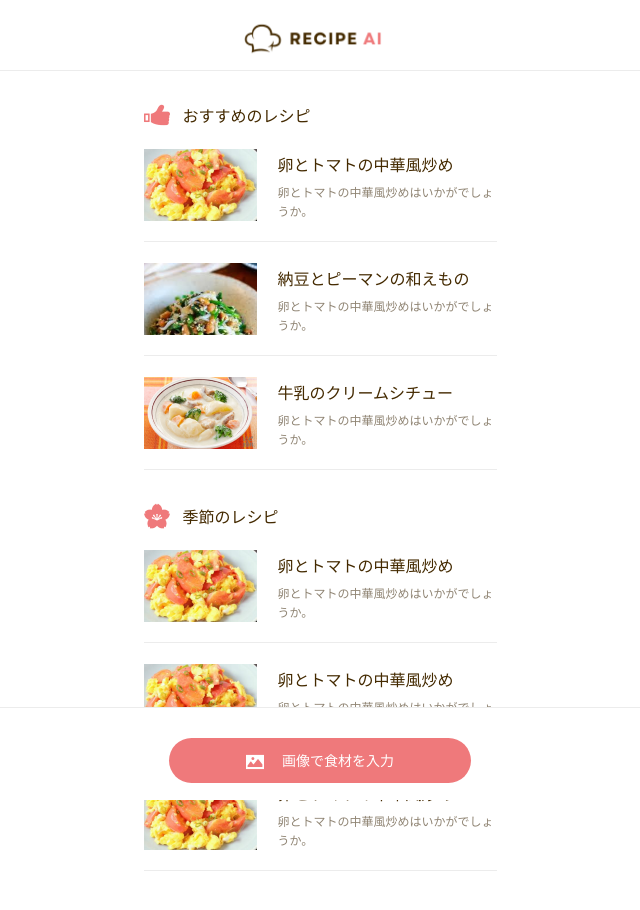
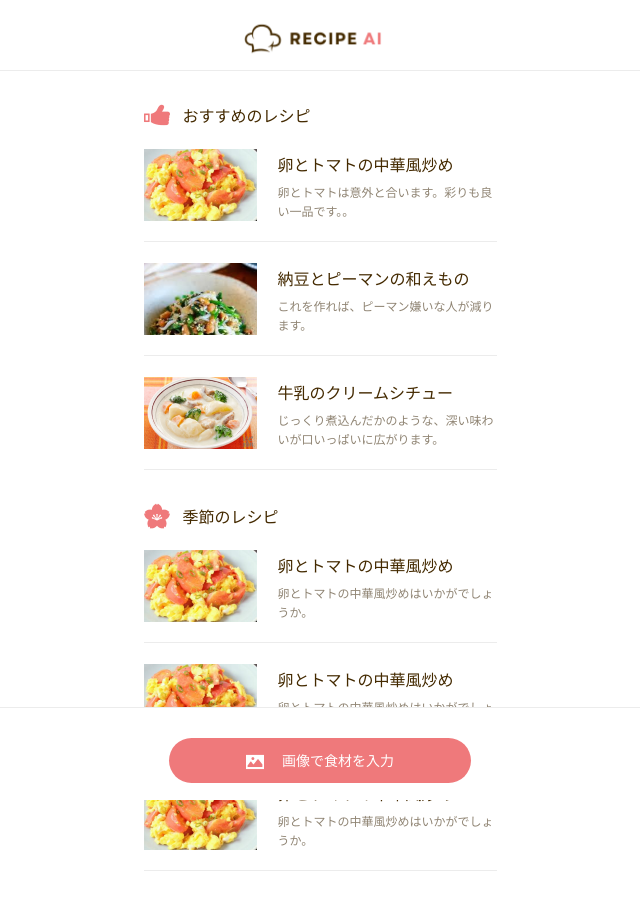
Before and after one commit to winc1980/recipe-ai, a Vue app: page / in a window 1280 px wide. Shown: the top 910 px of the page, without its empty margins (320-960 px from the left). Built offline with nearby package versions, Linux system fonts and the light colour scheme; no server answers.

Commit message:
style修正

```diff
--- a/src/pages/Home.vue
+++ b/src/pages/Home.vue
@@ -55,21 +55,21 @@ const imageUpload = (e) => {
           <img src="/recipe1.png" alt="" />
           <div>
             <h3>卵とトマトの中華風炒め</h3>
-            <p>卵とトマトの中華風炒めはいかがでしょうか。</p>
+            <p>卵とトマトは意外と合います。彩りも良い一品です。。</p>
           </div>
         </div>
         <div class="recipe">
           <img src="/recipe2.png" alt="" />
           <div>
             <h3>納豆とピーマンの和えもの</h3>
-            <p>卵とトマトの中華風炒めはいかがでしょうか。</p>
+            <p>これを作れば、ピーマン嫌いな人が減ります。</p>
           </div>
         </div>
         <div class="recipe">
           <img src="/recipe3.png" alt="" />
           <div>
             <h3>牛乳のクリームシチュー</h3>
-            <p>卵とトマトの中華風炒めはいかがでしょうか。</p>
+            <p>じっくり煮込んだかのような、深い味わいが口いっぱいに広がります。</p>
           </div>
         </div>
       </div>
```
